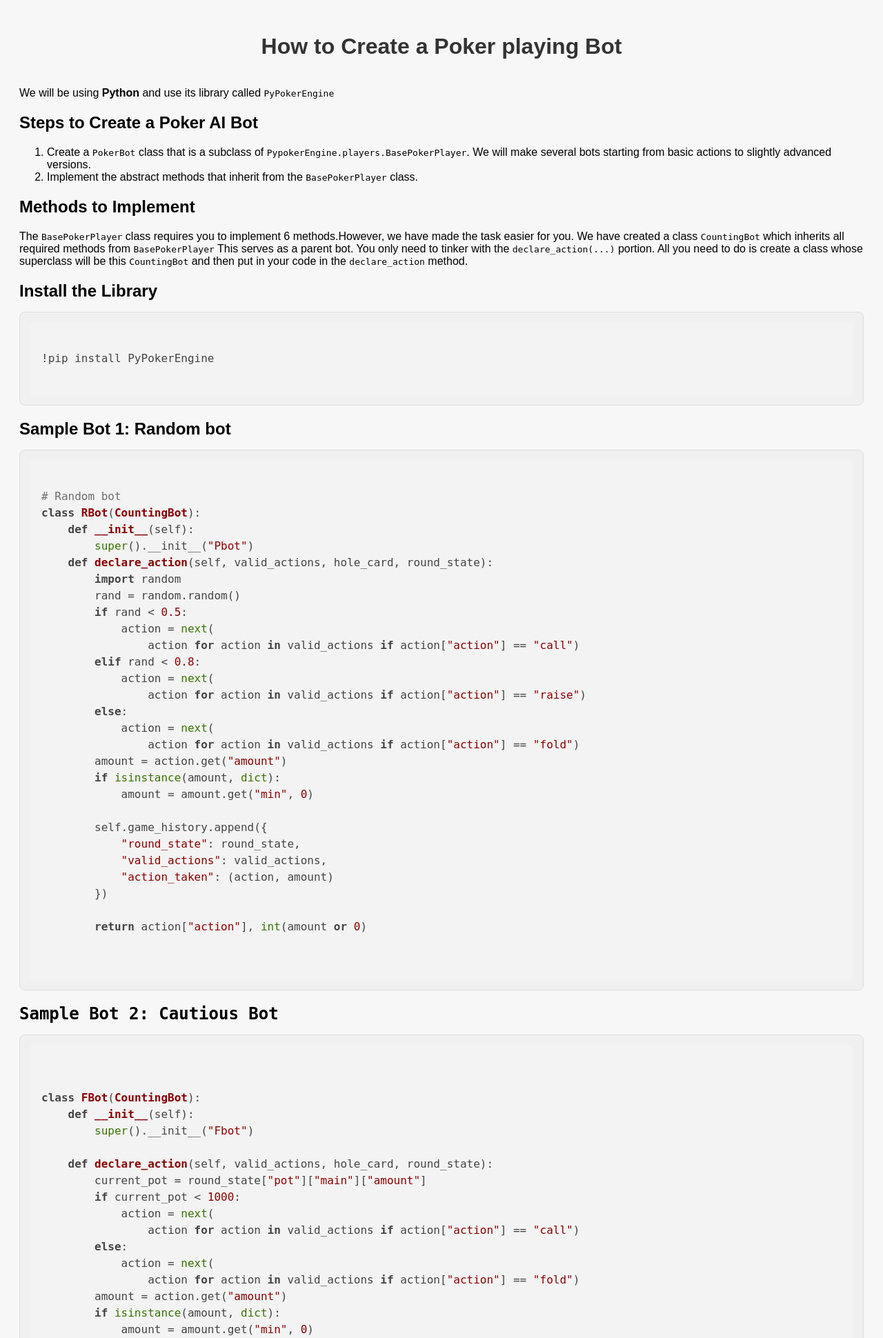
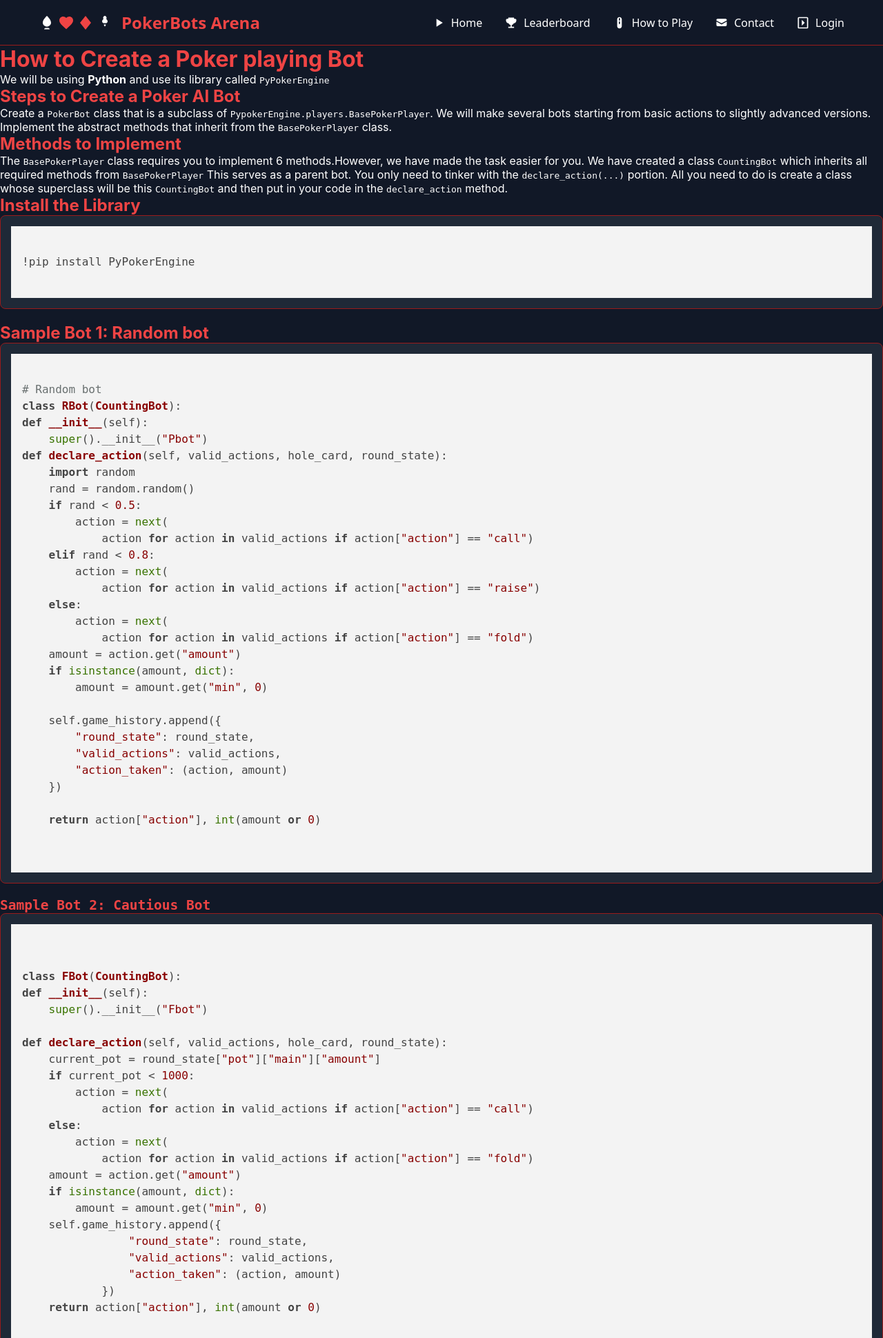
Before and after one commit to Samarth-1709/Pokermania, a Django app: page /documentation/ in a window 1280 px wide. Shown: the top 1940 px of the page at 69% size. Run offline with Django 5.2, Linux system fonts and the light colour scheme; some libraries are stand-ins or nearby versions.

Commit message:
Docummentation Styles

```diff
--- a/poker_tournament/templates/base.html
+++ b/poker_tournament/templates/base.html
@@ -20,5 +20,6 @@
     {% endblock %}
 
     <script src="{% static 'js/script.js' %}"></script>
+    <script>hljs.highlightAll();</script>
 </body>
 </html>
--- a/poker_tournament/templates/documentation.html
+++ b/poker_tournament/templates/documentation.html
@@ -1,69 +1,54 @@
-<!DOCTYPE html>
-<html lang="en">
-<head>
-    <meta charset="UTF-8">
-    <meta name="viewport" content="width=device-width, initial-scale=1.0">
-    <title>Code and Output</title>
-    <!-- Highlight.js CSS -->
+{% extends 'base.html' %}
+
+{% block title %}Code and Output{% endblock %}
+
+{% load static %}
+
+{% block extra_css %}
     <link rel="stylesheet" href="https://cdnjs.cloudflare.com/ajax/libs/highlight.js/11.8.0/styles/default.min.css">
 
     <!-- Highlight.js JS -->
     <script src="https://cdnjs.cloudflare.com/ajax/libs/highlight.js/11.8.0/highlight.min.js"></script>
-
     <style>
-        /* Basic styling */
         body {
-            font-family: Arial, sans-serif;
-            background-color: #f7f7f7;
-            padding: 20px;
+            font-family: -apple-system, BlinkMacSystemFont, 'Segoe UI', Roboto, Oxygen, Ubuntu, Cantarell, sans-serif;
+            min-height: 100vh;
+            background-color: #111827;
+            color: white;
         }
 
-        h1 {
-            color: #333;
-            text-align: center;
-            margin-bottom: 40px;
+        h1, h2 {
+            color: #ef4444; /* Bright red for headings */
         }
 
-        .code-section, .output-section {
-            margin: 20px 0;
-        }
-
-        .code-section h2, .output-section h2 {
-            font-size: 1.5rem;
-            margin-bottom: 10px;
-        }
-
-        .code-section pre {
-            background-color: #f0f0f0; /* Lighter background */
-            color: #333; /* Darker text color */
+        .code-section pre, .output-section pre {
+            background-color: #1f2937;
+            color: rgb(255, 255, 255);
             padding: 15px;
             border-radius: 8px;
-            border: 1px solid #ddd;
-            overflow-x: auto;
-            font-size: 16px; /* Larger font size for better readability */
-            line-height: 1.5;
-        }
-
-        .output-section pre {
-            background-color: #e8f4e8; /* Slightly different background for output */
-            color: #333;
-            padding: 15px;
-            border-radius: 8px;
-            border: 1px solid #ddd;
-            font-family: "Courier New", Courier, monospace;
-            overflow-x: auto;
+            border: 1px solid #991b1b;
+            font-family: 'Courier New', Courier, monospace;
             font-size: 16px;
             line-height: 1.5;
         }
 
         .container {
-            max-width: 900px;
+            max-width: 1200px;
             margin: 0 auto;
+            padding: 20px;
         }
 
+        div.code-section, div.output-section {
+            margin-bottom: 20px;
+        }
+
+        pre {
+            overflow-x: auto;
+        }
     </style>
-</head>
-<body>
+{% endblock %}
+
+{% block content %}
 <h1>How to Create a Poker playing Bot</h1>
 <p>We will be using <b>Python</b> and use its library called <code>PyPokerEngine</code></p>
 <h2>Steps to Create a Poker AI Bot</h2>
@@ -630,6 +615,4 @@
 </p>
 
 <h3>For further reference you can see our GitHub Repos. There you can find the code behind <code>CountingBot</code> and few other examples too.</h3>
-    <script>hljs.highlightAll();</script>
-</body>
-</html>
+{% endblock %}
```
Also changed, not shown: poker_tournament/poker_output.txt (+5 -3 lines). Lines whose indentation alone changed are shown as unchanged.
